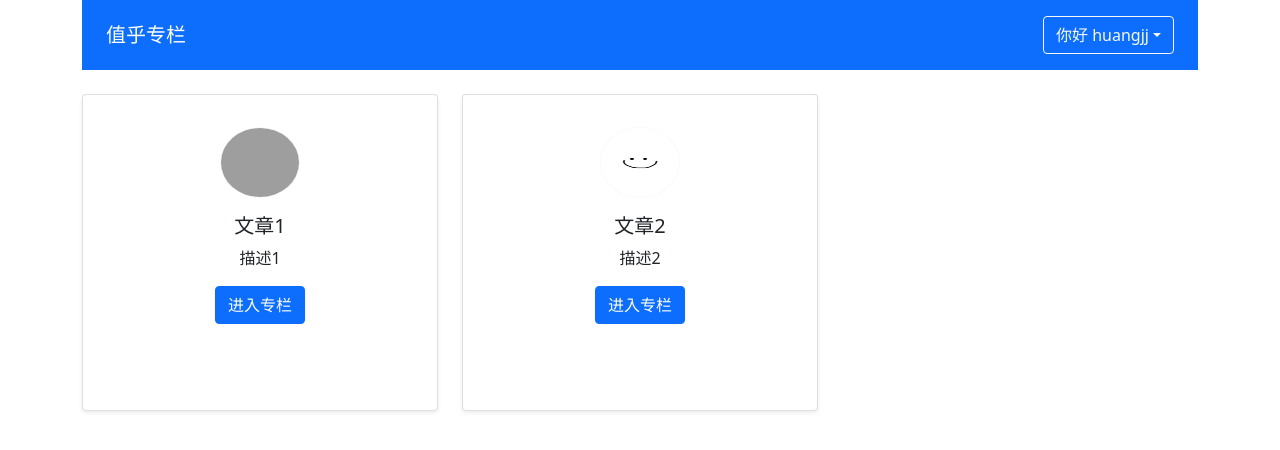
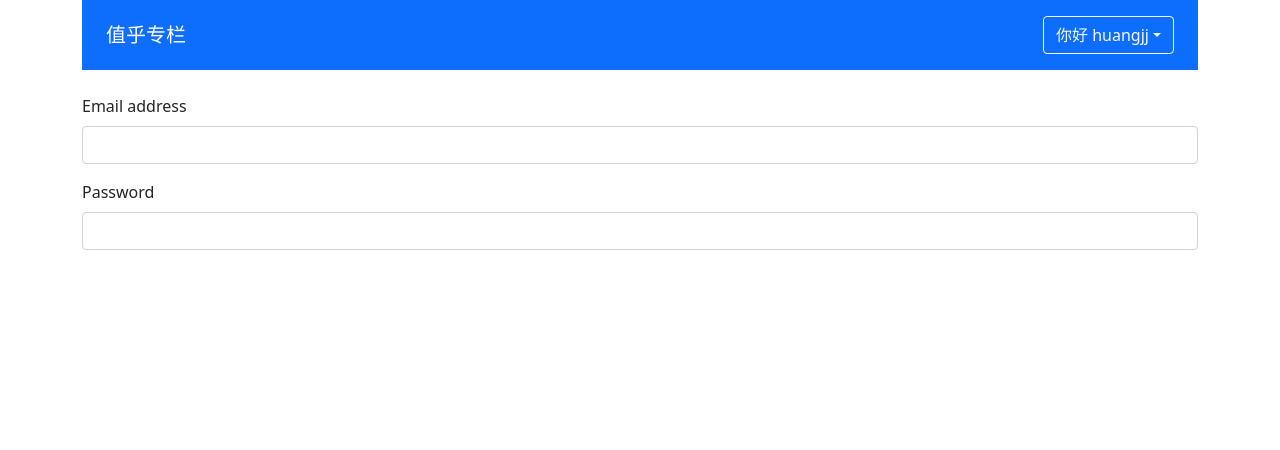
Before and after one commit to crisyhuang/zhihu-vue3, a Vue app: page / in a window 1280 px wide. Shown: the top 450 px of the page. Built offline with nearby package versions, Linux system fonts and the light colour scheme; grey boxes are pictures that could not be loaded.

Commit message:
feature: 自定义Form组件-抽象验证规则

```diff
--- a/src/App.vue
+++ b/src/App.vue
@@ -1,45 +1,43 @@
 <template>
   <div class="container">
     <global-header :user="currentUser"></global-header>
-    <column-list :list="list"></column-list>
+    <form>
+      <validate-input :rules="rulesProp"></validate-input>
+      <div class="mb-3">
+        <label for="exampleInputPassword1" class="form-label">Password</label>
+        <input type="password" class="form-control" id="exampleInputPassword1">
+      </div>
+    </form>
   </div>
 </template>
 
 <script lang="ts">
-import { defineComponent } from 'vue'
+import { defineComponent, reactive } from 'vue'
 import 'bootstrap/dist/css/bootstrap.min.css'
-import ColumnList, { ColumnProps } from '@/components/ColumnList.vue'
 import GlobalHeader, { UserProps } from '@/components/GlobalHeader.vue'
+import ValidateInput, { RulsProp } from './components/ValidateInput.vue'
 
 const currentUser: UserProps = {
   isLogin: true,
   name: 'huangjj'
 }
 
-const testData: ColumnProps[] = [
-  {
-    id: 1,
-    avatar: 'http://vue-maker.oss-cn-hangzhou.aliyuncs.com/vue-marker/5f3e3a17c305b1070f455202.jpg?x-oss-process=image/resize,m_pad,h_50,w_50',
-    title: '文章1',
-    description: '描述1'
-  },
-  {
-    id: 2,
-    title: '文章2',
-    description: '描述2'
-  }
-]
-
 export default defineComponent({
   name: 'App',
   components: {
-    ColumnList,
-    GlobalHeader
+    // ColumnList,
+    GlobalHeader,
+    ValidateInput
   },
   setup () {
+    const rulesProp = reactive<RulsProp>([
+      { type: 'required', message: 'not empty' },
+      { type: 'email', message: 'email type' }
+    ])
+
     return {
-      list: testData,
-      currentUser
+      currentUser,
+      rulesProp
     }
   }
 })
--- /dev/null
+++ b/src/components/ValidateInput.vue
@@ -0,0 +1,78 @@
+<template>
+  <div class="mb-3">
+    <label for="exampleInputEmail1" class="form-label">Email address</label>
+    <input
+      v-model="inputRef.val"
+      @blur="validateInput"
+      type="email"
+      class="form-control"
+      id="exampleInputEmail1"
+      aria-describedby="emailHelp"
+    >
+    <p class="form-text">{{ inputRef.message }}</p>
+  </div>
+</template>
+
+<script lang="ts">
+import { defineComponent, PropType, reactive } from 'vue'
+
+// 单条规则类型
+interface RuleProp {
+  type: 'required' | 'email',
+  message: string;
+}
+// 导出规则数组，用于约束父组件对规则的定义
+export type RulsProp = RuleProp[]
+
+const emailReg = /\w+([-+.]\w+)*@\w+([-.]\w+)*\.\w+([-.]\w+)*/
+
+export default defineComponent({
+  props: {
+    rules: Array as PropType<RulsProp>
+  },
+  setup (props) {
+    const inputRef = reactive({
+      val: '',
+      error: false,
+      message: ''
+    })
+
+    const validateInput = () => {
+      if (props.rules) {
+        // every 检测数组所有元素是否都符合指定条件
+        // 若有一个元素不满足，则整个表达式返回 false ，且剩余的元素不会再进行检测
+        // 适合校验表单项的业务场景
+        const allPassed = props.rules.every(rule => {
+          let passed = true
+
+          inputRef.message = rule.message
+
+          switch (rule.type) {
+            case 'required':
+              passed = inputRef.val.trim() !== ''
+              break
+
+            case 'email':
+              passed = emailReg.test(inputRef.val)
+              break
+
+            default:
+              break
+          }
+
+          return passed
+        })
+
+        inputRef.error = !allPassed
+
+        if (allPassed) inputRef.message = ''
+      }
+    }
+
+    return {
+      inputRef,
+      validateInput
+    }
+  }
+})
+</script>
```
